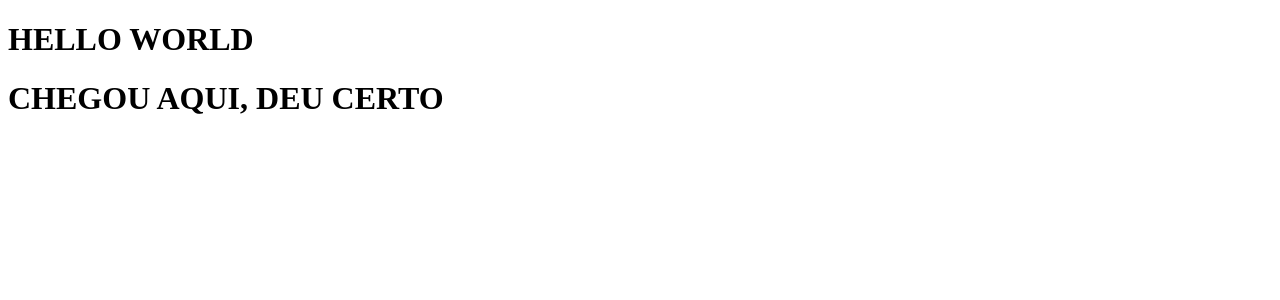
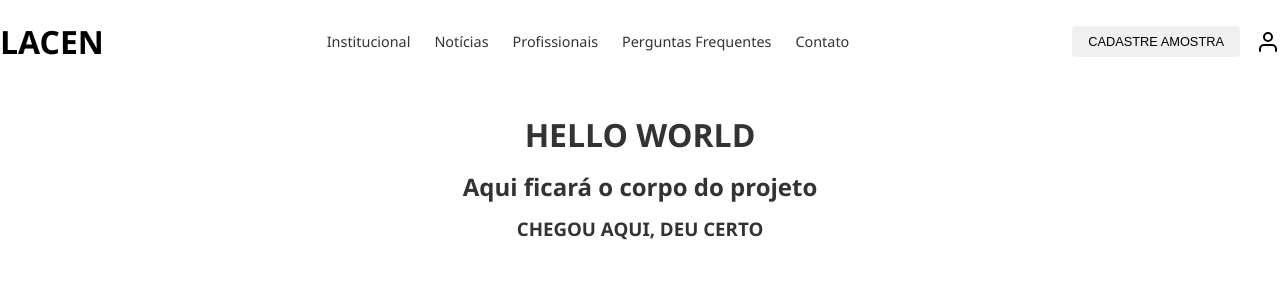
Before and after one commit to marcos-grocha/lacen, a Vue app: page / in a window 1280 px wide. Shown: the top 300 px of the page. Built offline with nearby package versions, Linux system fonts and the light colour scheme.

Commit message:
Adiciona o cabeçalho padrão do site

```diff
--- a/src/App.vue
+++ b/src/App.vue
@@ -1,12 +1,16 @@
 <template>
+  <HeaderLacen />
   <router-view></router-view>
 </template>
 
 <script>
+  import HeaderLacen from './components/HeaderLacen.vue';
+
   export default {
     name: 'App',
+
     components: {
-      //
+      HeaderLacen,
     },
 
     data: () => ({
@@ -15,4 +19,28 @@
   }
 </script>
 
-<style></style>
+<style>
+  * {
+    box-sizing: border-box;
+    margin: 0;
+    padding: 0;
+  }
+
+  body {
+    font-family: 'Segoe UI', Tahoma, Geneva, Verdana, sans-serif;
+    line-height: 1.6;
+    color: #333;
+  }
+
+  h1, h2, h3, h4, h5, h6 {
+    margin-bottom: 0.5rem;
+  }
+
+  a {
+    color: #333;
+  }
+
+  section {
+    margin: 2rem 0;
+  }
+</style>
--- /dev/null
+++ b/src/components/HeaderLacen.vue
@@ -0,0 +1,84 @@
+<template>
+  <header class="header">
+    <div class="logo">
+      <h1>LACEN</h1>
+    </div>
+
+    <nav class="navigation">
+      <ul>
+        <li><a href="#">Institucional</a></li>
+        <li><a href="#">Notícias</a></li>
+        <li><a href="#">Profissionais</a></li>
+        <li><a href="#">Perguntas Frequentes</a></li>
+        <li><a href="#">Contato</a></li>
+      </ul>
+    </nav>
+
+    <div class="actions">
+      <button class="btn-cadastro">CADASTRE AMOSTRA</button>
+      <button class="btn-user">
+        <svg xmlns="http://www.w3.org/2000/svg" width="24" height="24" viewBox="0 0 24 24" fill="none" stroke="currentColor" stroke-width="2" stroke-linecap="round" stroke-linejoin="round">
+          <path d="M20 21v-2a4 4 0 0 0-4-4H8a4 4 0 0 0-4 4v2"></path>
+          <circle cx="12" cy="7" r="4"></circle>
+        </svg>
+      </button>
+    </div>
+  </header>
+</template>
+
+<script setup>
+  // Não precisa de lógica por enquanto
+</script>
+
+<style scoped>
+  .header {
+    display: flex;
+    justify-content: space-between;
+    align-items: center;
+    padding: 1rem 0;
+  }
+
+  .logo h1 {
+    font-weight: bold;
+    color: #000;
+    margin: 0;
+  }
+
+  .navigation ul {
+    display: flex;
+    list-style: none;
+    gap: 1.5rem;
+    margin: 0;
+    padding: 0;
+  }
+
+  .navigation a {
+    text-decoration: none;
+    color: #333;
+    font-size: 0.9rem;
+  }
+
+  .actions {
+    display: flex;
+    align-items: center;
+    gap: 1rem;
+  }
+
+  .btn-cadastro {
+    background-color: #f0f0f0;
+    border: none;
+    padding: 0.5rem 1rem;
+    border-radius: 4px;
+    font-size: 0.8rem;
+    cursor: pointer;
+  }
+
+  .btn-user {
+    background: none;
+    border: none;
+    cursor: pointer;
+    display: flex;
+    align-items: center;
+    justify-content: center;
+  }
+</style>
--- a/src/components/HelloWorld.vue
+++ b/src/components/HelloWorld.vue
@@ -1,6 +1,9 @@
 <template>
+  <br>
   <h1>HELLO WORLD</h1>
-  <h1>CHEGOU AQUI, DEU CERTO</h1>
+  <h2>Aqui ficará o corpo do projeto</h2>
+  <h3>CHEGOU AQUI, DEU CERTO</h3>
+  <br>
 </template>
 
 <script>
@@ -8,3 +11,9 @@
     name: 'HelloWorld'
   };
 </script>
+
+<style>
+  * {
+    text-align: center;
+  }
+</style>
```
